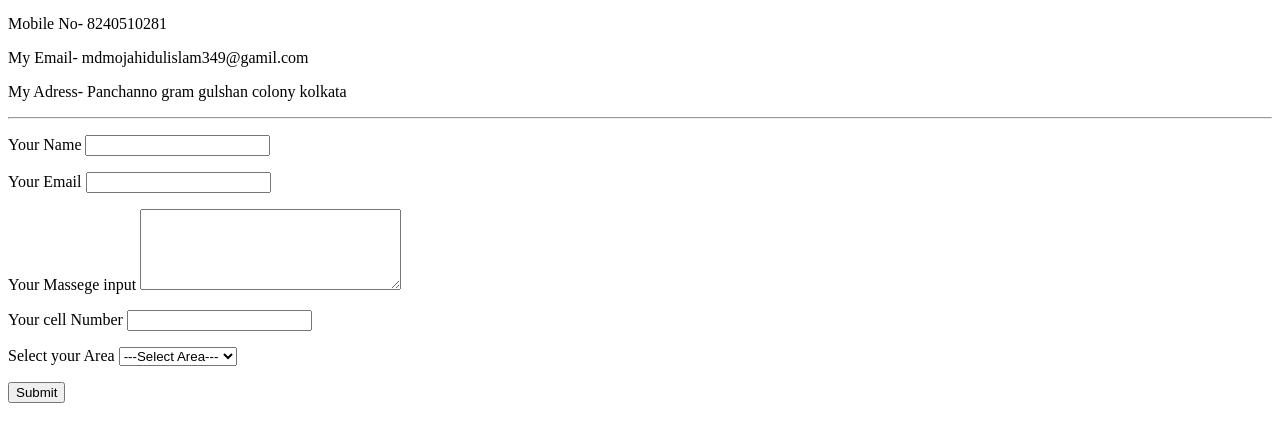
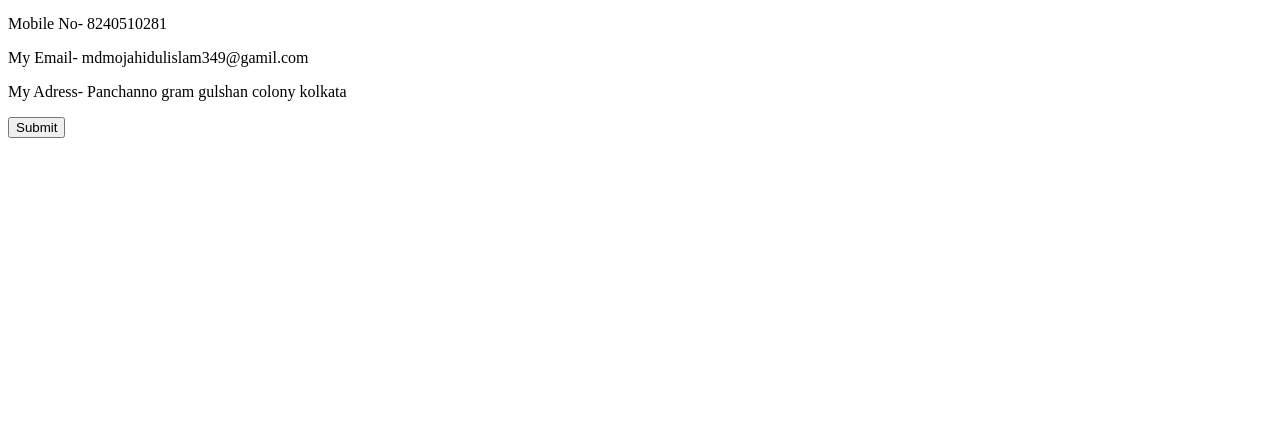
Before and after one commit to mdislam349/cv, a plain HTML site: page my contact.html in a window 1280 px wide. Shown: the part 44-486 px from the top of the page. Drawn offline with Linux system fonts and the light colour scheme.

Commit message:
update mycontact.html

```diff
--- a/my contact.html
+++ b/my contact.html
@@ -11,22 +11,6 @@
      <p> Mobile No- 8240510281 </p>
      <p> My Email- mdmojahidulislam349@gamil.com </p>
      <p>My Adress- Panchanno gram gulshan colony kolkata</p>
-     <hr>
-      <p> Your Name <input type="text" name="Name" id="name"></p>
-     <p>Your Email <input type="email" name="email" id="email"></p>
-     <p> Your Massege input <textarea name="" id="" cols="30" rows="5"></textarea> </p>
-     <p> Your cell Number <input type="number" name="number" id="number"></p>
-     <p>
-        Select your Area
-        <select name="your area" id="your area">
-        <option value="select area">---Select Area---</option>
-        <option value="gulshan colony">gulshan colony</option>
-        <option value="howrah">howrah</option>
-        <option value="phool bagan">phool bagan</option>
-        <option value="raja bazar">raja bazar</option>
-        <option value="dharmtala">dharmtala</option>
-        </select>
-    </p>
      <input type="submit" value="Submit">
 </body>
 </html>
```
